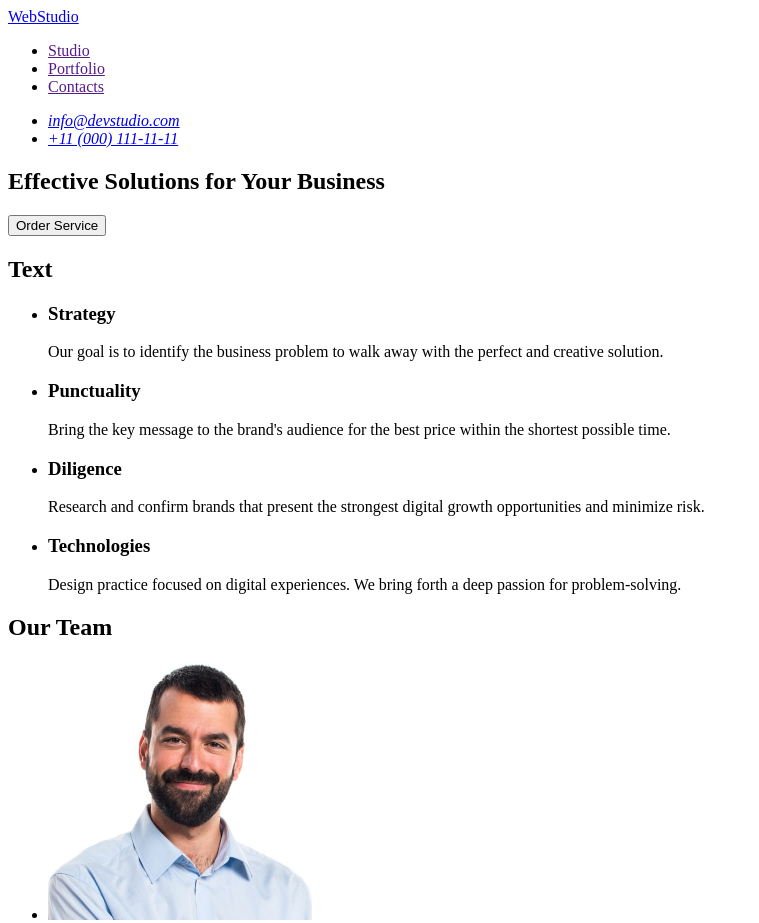
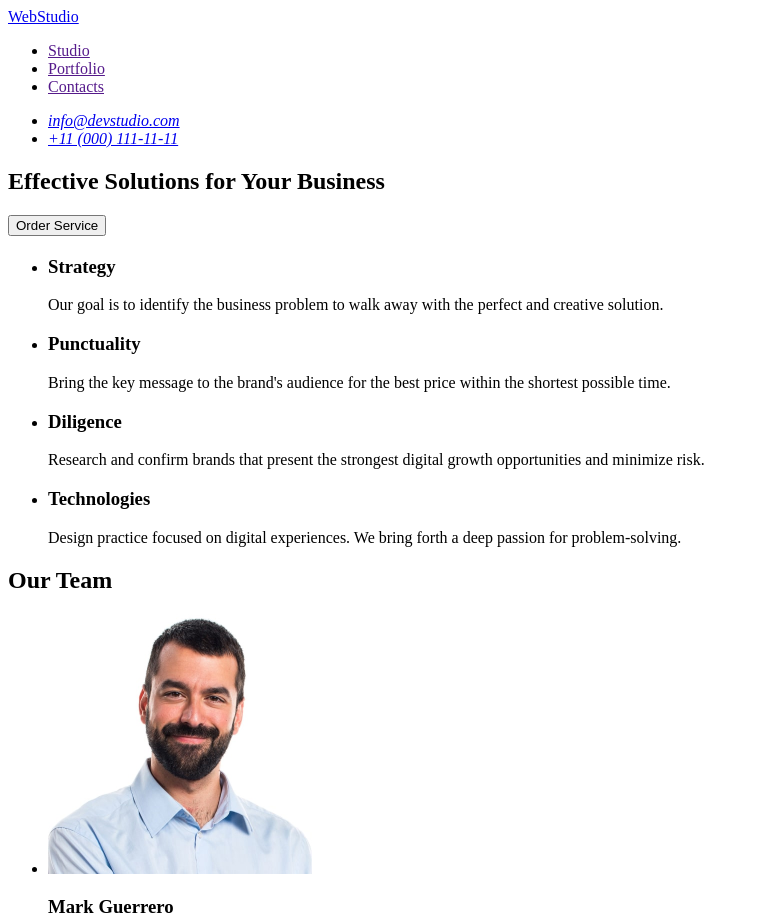
Before and after one commit to Alisa-Atamas/Homework-1, a plain HTML site: page index.html in a window 1280 px wide. Shown: the top 923 px of the page, without its empty margins (0-759 px from the left). Drawn offline with Linux system fonts and the light colour scheme.

Commit message:
add index file

```diff
--- a/index.html
+++ b/index.html
@@ -32,7 +32,7 @@
         </section>
 
         <section>
-            <h2>Text</h2>
+            <h2> </h2>
             <ul>
                 <li>
                     <h3>Strategy</h3>
```
